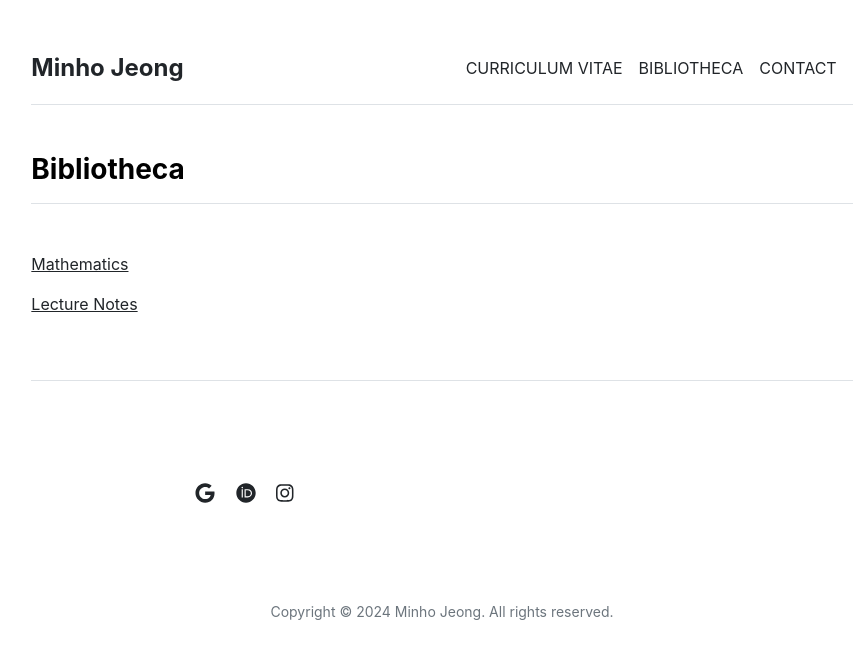
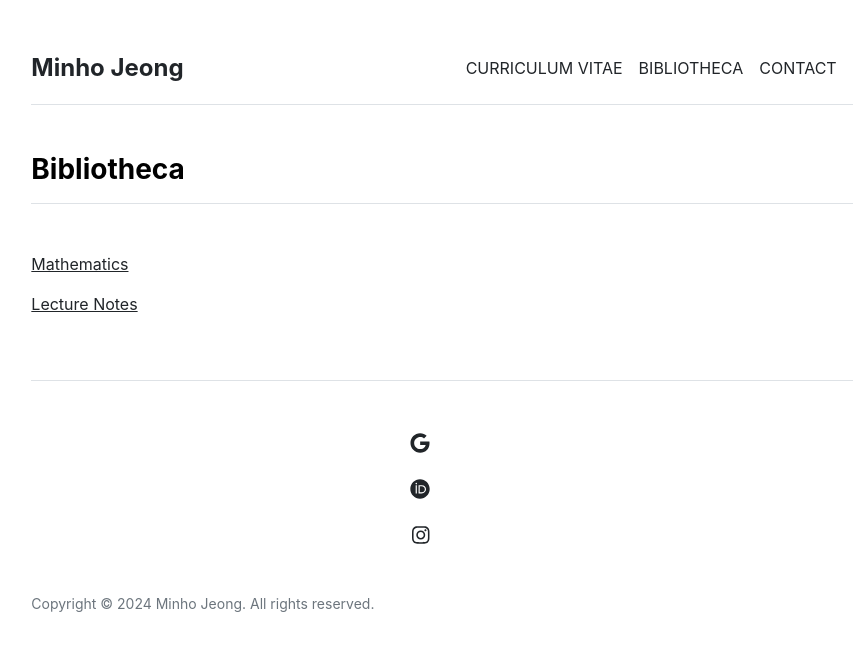
Before and after one commit to mino-jeong/mino-jeong.github.io, a Jekyll site: the page built from bibliotheca.md, in a window 1280 px wide. Shown: the top 659 px of the page, without its empty margins (198-1065 px from the left). Built offline with Jekyll 4.4.1, drawn with Linux system fonts in a browser that asks for light colours.

Commit message:
Update footer.html

```diff
--- a/_includes/footer.html
+++ b/_includes/footer.html
@@ -1,24 +1,9 @@
-<head>
-  <style>
-    .footer-list-item {
-      list-style-type: none;
-      display: inline-block;
-    }
-    .footer-list {
-      padding: 50px 0;
-      text-align: center;
-    }
-  </style>
-</head>
-
-<footer class="pt-5 my-5 text-muted border-top" style="align-items: center; text-align: center; justify-content: center;">
-  <div class="footer">
+<footer class="pt-5 my-5 text-muted border-top">
+  <div class="row">
     <div class="col-sm-6 text-end social-media-icons">
-      <ul class="footer-list">
-        {% for item in site.data.settings.social %}
-          <li class="footer-list-item"><a href="{{ item.link }}" class="ms-3 fs-5"><i class="fab fa-{{ item.icon }}"></i></a></li>
-        {% endfor %}
-      </ul>
+      {% for item in site.data.settings.social %}
+        <p><a href="{{ item.link }}" class="ms-3 fs-5"><i class="fab fa-{{ item.icon }}"></i></a></p>
+      {% endfor %}
     </div>
   </div>
   <small><br>Copyright &copy; 2024 Minho Jeong. All rights reserved.</small>
```
